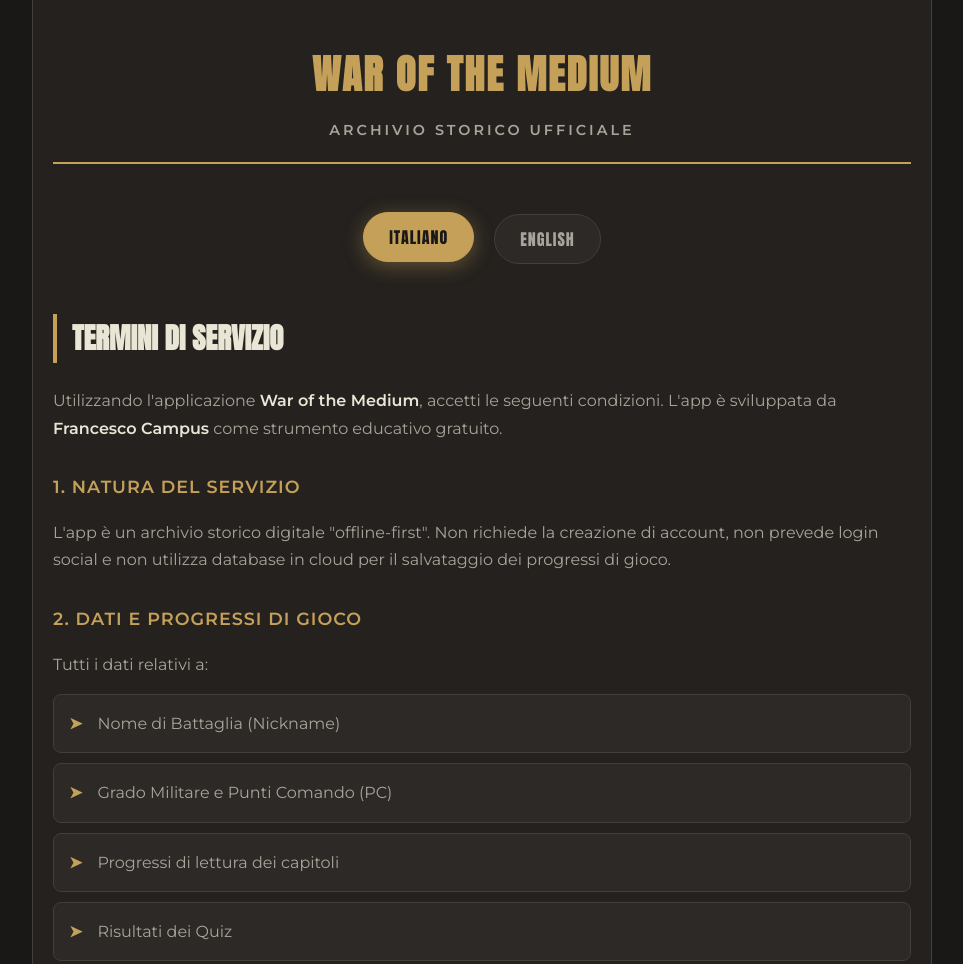
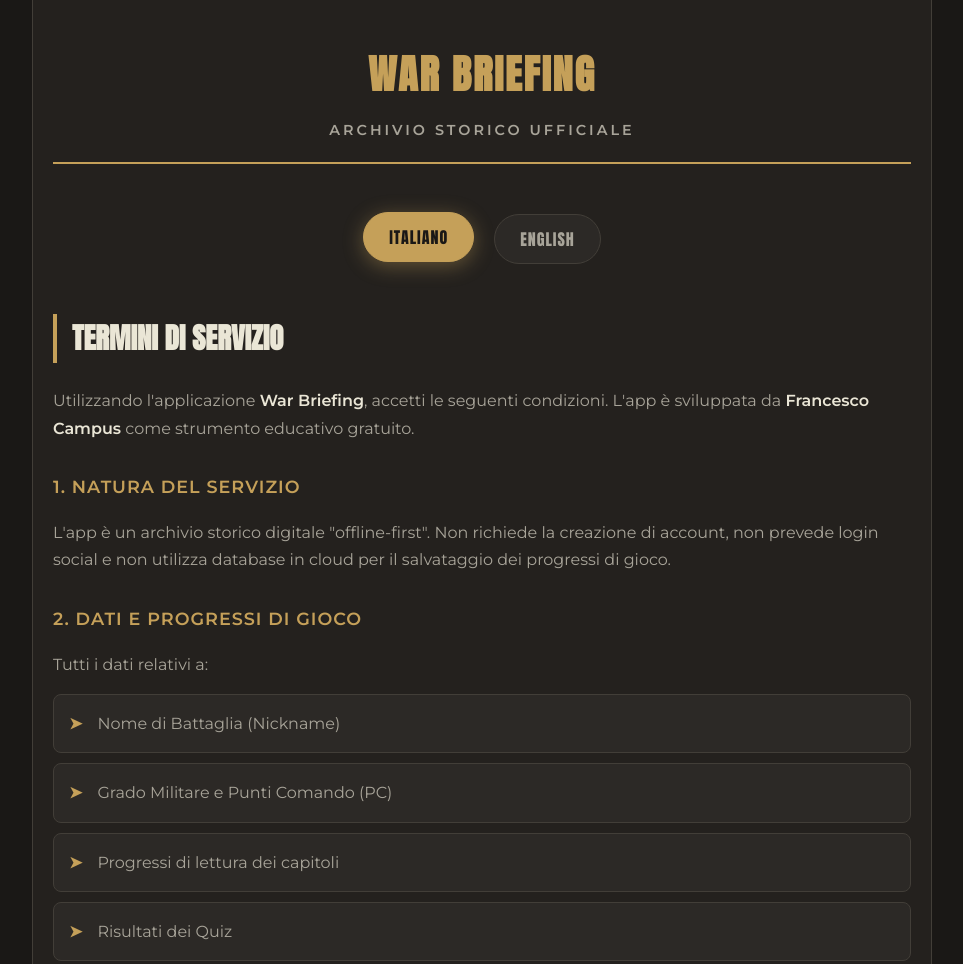
Before and after one commit to Zeyroxx03/wotm-privacy, a plain HTML site: page index.html in a window 1280 px wide. Shown: the top 964 px of the page, without its empty margins (158-1121 px from the left). Drawn offline with Linux system fonts and the light colour scheme.

Commit message:
Update index.html

```diff
--- a/index.html
+++ b/index.html
@@ -3,7 +3,7 @@
 <head>
     <meta charset="UTF-8">
     <meta name="viewport" content="width=device-width, initial-scale=1.0">
-    <title>War Of The Medium - Privacy & Terms</title>
+    <title>War Briefing - Privacy & Terms</title>
     <!-- Anton per simulare il font Heavitas, Montserrat per il testo -->
     <link href="https://fonts.googleapis.com/css2?family=Anton&family=Montserrat:wght@300;400;600&display=swap" rel="stylesheet">
 
@@ -197,7 +197,7 @@
 
 <div class="container">
     <header>
-        <h1>War Of The Medium</h1>
+        <h1>War Briefing</h1>
         <div class="subtitle">Archivio Storico Ufficiale</div>
     </header>
 
@@ -213,7 +213,7 @@
     <div id="content-it" class="content-section active">
 
         <h2>Termini di Servizio</h2>
-        <p>Utilizzando l'applicazione <strong>War of the Medium</strong>, accetti le seguenti condizioni. L'app è sviluppata da <strong>Francesco Campus</strong> come strumento educativo gratuito.</p>
+        <p>Utilizzando l'applicazione <strong>War Briefing</strong>, accetti le seguenti condizioni. L'app è sviluppata da <strong>Francesco Campus</strong> come strumento educativo gratuito.</p>
 
         <h3>1. Natura del Servizio</h3>
         <p>L'app è un archivio storico digitale "offline-first". Non richiede la creazione di account, non prevede login social e non utilizza database in cloud per il salvataggio dei progressi di gioco.</p>
@@ -263,7 +263,7 @@
     <div id="content-en" class="content-section">
 
         <h2>Terms of Service</h2>
-        <p>By using the <strong>War of the Medium</strong> application, you agree to the following terms. This app is developed by <strong>Francesco Campus</strong> as a free educational tool.</p>
+        <p>By using the <strong>War Briefing</strong> application, you agree to the following terms. This app is developed by <strong>Francesco Campus</strong> as a free educational tool.</p>
 
         <h3>1. Service Nature</h3>
         <p>The app is an "offline-first" historical archive. It requires no account creation, no social login, and does not use cloud databases to save game progress.</p>
@@ -308,7 +308,7 @@
     </div>
 
     <div class="footer">
-        <p>WAR OF THE MEDIUM &copy; 2026 Francesco Campus. All rights reserved.</p>
+        <p>WAR BRIEFING &copy; 2026 Francesco Campus. All rights reserved.</p>
         <p style="font-size: 0.7rem; margin-top: 5px;">Last Updated: March 2026</p>
     </div>
 </div>
@@ -326,4 +326,5 @@
 </script>
 
 </body>
+
 </html>
```
